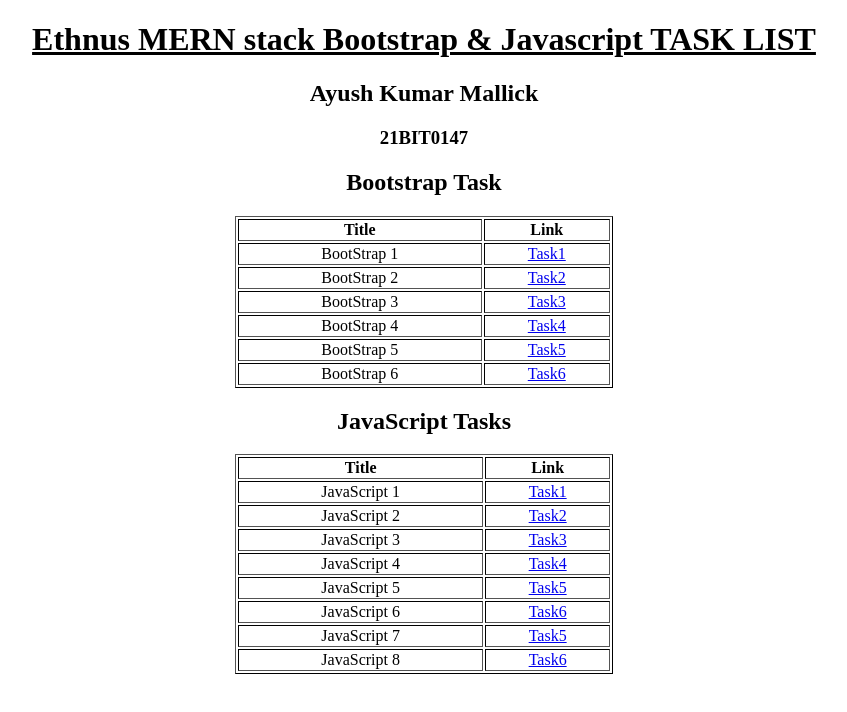
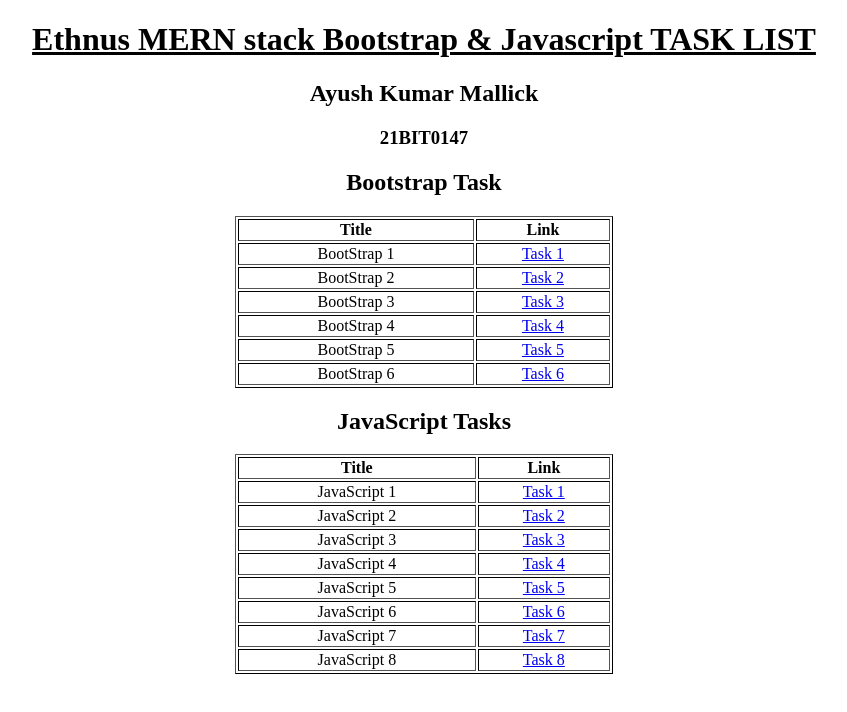
Before and after one commit to AyushMallick/MERN_BS_JS_EthInts, a plain HTML site: page index.html in a window 1280 px wide. Shown: the whole page, without its empty margins (216-1063 px from the left). Drawn offline with Linux system fonts and the light colour scheme.

Commit message:
Update index.html

```diff
--- a/index.html
+++ b/index.html
@@ -17,27 +17,27 @@
         <th>Link</th>
         <tr>
             <td>BootStrap 1 </td>
-            <td><a href="BS_T1.html" target = "_blank">Task1</a></td>
+            <td><a href="BS_T1.html" target = "_blank">Task 1</a></td>
         </tr>
         <tr>
             <td>BootStrap 2 </td>
-            <td><a href="BS_T2.html " target = "_blank">Task2</a></td>
+            <td><a href="BS_T2.html " target = "_blank">Task 2</a></td>
         </tr>
         <tr>
             <td>BootStrap 3 </td>
-            <td><a href="BS_T3.html"target = "_blank">Task3</a></td>
+            <td><a href="BS_T3.html"target = "_blank">Task 3</a></td>
         </tr>
         <tr>
             <td>BootStrap 4 </td>
-            <td><a href="BS_T4.html"target = "_blank">Task4</a></td>
+            <td><a href="BS_T4.html"target = "_blank">Task 4</a></td>
         </tr>
         <tr>
             <td>BootStrap 5 </td>
-            <td><a href="BS_T5.html"target = "_blank">Task5</a></td>
+            <td><a href="BS_T5.html"target = "_blank">Task 5</a></td>
         </tr>
         <tr>
             <td>BootStrap 6 </td>
-            <td><a href="BS_T6.html"target = "_blank">Task6</a></td>
+            <td><a href="BS_T6.html"target = "_blank">Task 6</a></td>
         </tr>
 	</table>
 
@@ -48,35 +48,35 @@
         <th>Link</th>
         <tr>
             <td> JavaScript 1 </td>
-            <td><a href="jstask1.html"target = "_blank">Task1</a></td>
+            <td><a href="jstask1.html"target = "_blank">Task 1</a></td>
         </tr>
         <tr>
             <td> JavaScript 2 </td>
-            <td><a href="jstask2.html"target = "_blank">Task2</a></td>
+            <td><a href="jstask2.html"target = "_blank">Task 2</a></td>
         </tr>
         <tr>
             <td> JavaScript 3 </td>
-            <td><a href="jstask3.html"target = "_blank">Task3</a></td>
+            <td><a href="jstask3.html"target = "_blank">Task 3</a></td>
         </tr>
         <tr>
             <td> JavaScript 4 </td>
-            <td><a href="jstask4.html"target = "_blank">Task4</a></td>
+            <td><a href="jstask4.html"target = "_blank">Task 4</a></td>
         </tr>
         <tr>
             <td> JavaScript  5 </td>
-            <td><a href="jstask5.html"target = "_blank">Task5</a></td>
+            <td><a href="jstask5.html"target = "_blank">Task 5</a></td>
         </tr>
         <tr>
             <td> JavaScript 6 </td>
-            <td><a href="jstask6.html"target = "_blank">Task6</a></td>
+            <td><a href="jstask6.html"target = "_blank">Task 6</a></td>
         </tr>
 	<tr>
             <td> JavaScript 7 </td>
-            <td><a href="jstask7.html"target = "_blank">Task5</a></td>
+            <td><a href="jstask7.html"target = "_blank">Task 7</a></td>
         </tr>
         <tr>
             <td> JavaScript 8 </td>
-            <td><a href="jstask8.html"target = "_blank">Task6</a></td>
+            <td><a href="jstask8.html"target = "_blank">Task 8</a></td>
         </tr>
 
 
```
